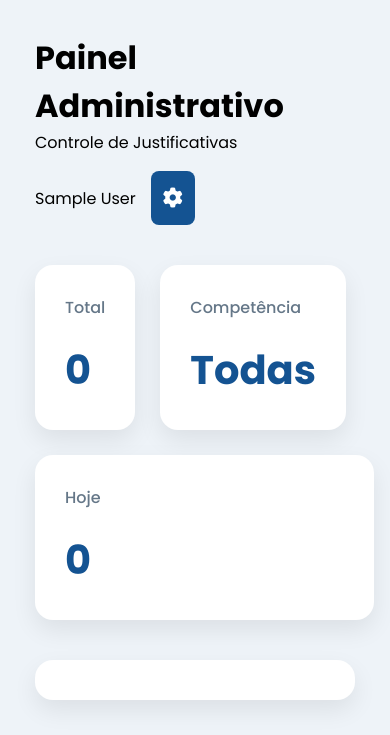
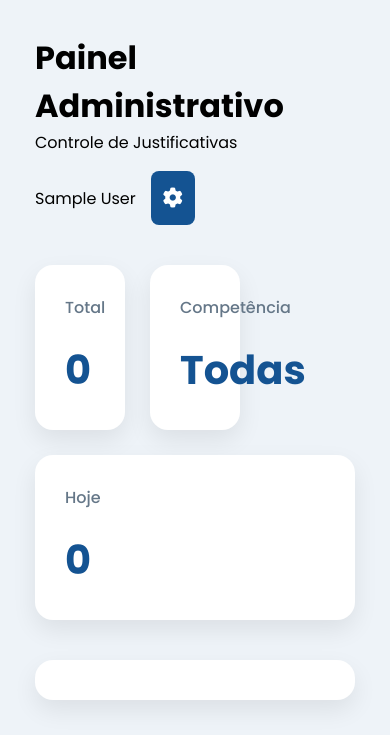
Before and after one commit to HenriqueNunes-2008/justificativa-rh, a Flask app: page /admin in a window 390 px wide. Shown: the part 203-938 px from the top of the page. Run offline with Flask 3, Linux system fonts and the light colour scheme; the visitor is signed in with stand-in values (Sample User, id 1); data that the repository does not hold is empty; some libraries are stand-ins or nearby versions.

Commit message:
Responsividade do Painel RH

```diff
--- a/static/css/responsive.css
+++ b/static/css/responsive.css
@@ -142,6 +142,46 @@ canvas{
 
     }
 
+    .admin-layout{
+
+        flex-direction:column;
+
+        width:100%;
+
+        max-width:100%;
+
+        min-width:0;
+
+        box-sizing:border-box;
+
+    }
+
+    .sidebar{
+
+        width:100%;
+
+        max-width:100%;
+
+        min-width:100%;
+
+        flex:none;
+
+        box-sizing:border-box;
+
+    }
+
+    .admin-main{
+
+        width:100%;
+
+        max-width:100%;
+
+        min-width:0;
+
+        box-sizing:border-box;
+
+    }
+
     .sidebar-top{
 
         display:flex;
@@ -153,6 +193,10 @@ canvas{
         gap:16px;
 
         flex-wrap:wrap;
+
+        width:100%;
+
+        box-sizing:border-box;
 
     }
 
@@ -182,6 +226,10 @@ canvas{
 
         margin:0;
 
+        width:100%;
+
+        box-sizing:border-box;
+
     }
 
     .sidebar-top nav li{
@@ -194,7 +242,23 @@ canvas{
 
     .cards{
 
+        width:100%;
+
+        max-width:100%;
+
+        min-width:0;
+
+        box-sizing:border-box;
+
         grid-template-columns:repeat(2,minmax(0,1fr));
+
+    }
+
+    .cards .card-info{
+
+        min-width:0;
+
+        box-sizing:border-box;
 
     }
 
@@ -202,6 +266,25 @@ canvas{
 
         grid-column:1/-1;
 
+        width:100%;
+
+        max-width:100%;
+
+        box-sizing:border-box;
+
+    }
+
+    .admin-main,
+    .cards,
+    .sidebar,
+    .cards .card-info{
+
+        min-width:0;
+
+        max-width:100%;
+
+        box-sizing:border-box;
+
     }
 
 }
```
